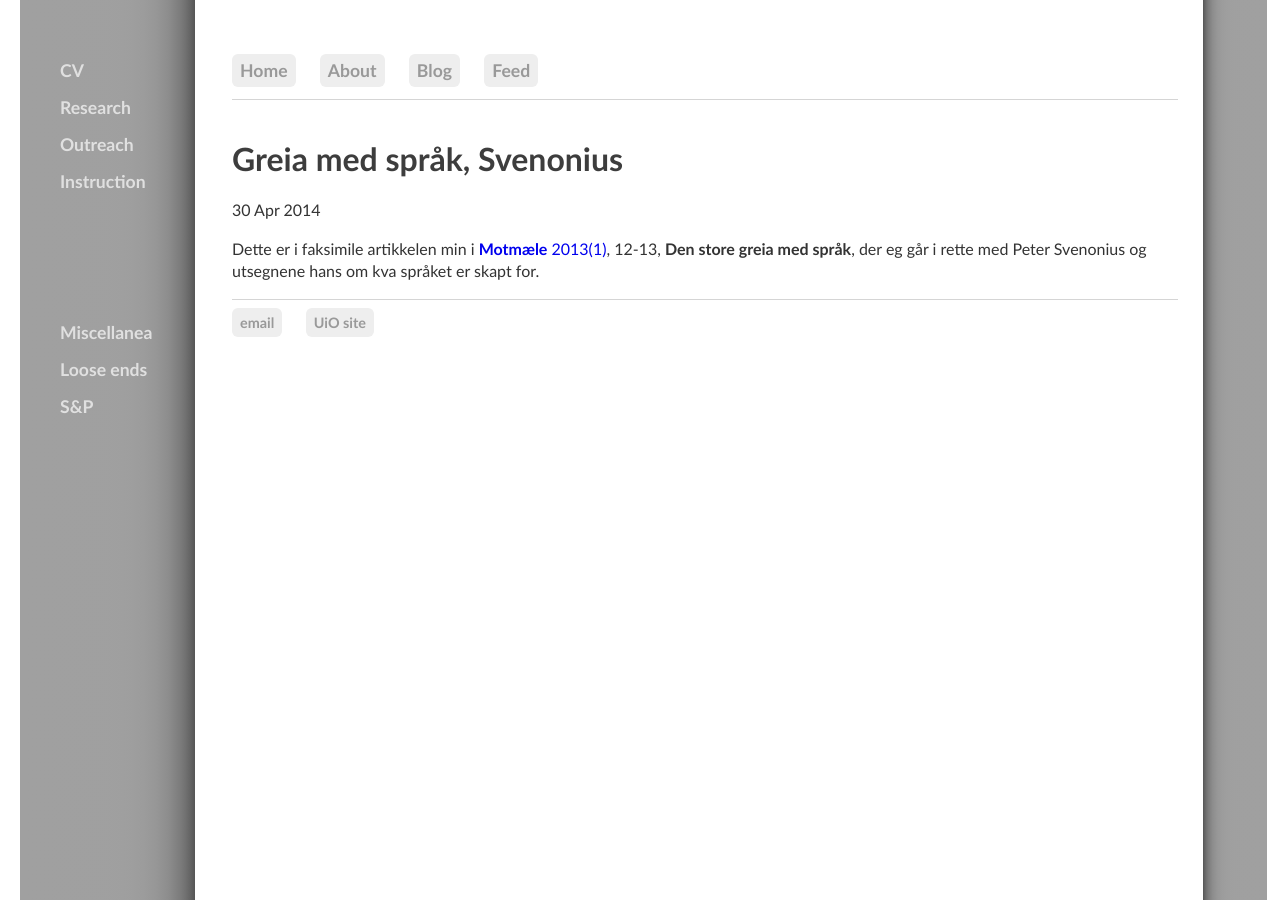
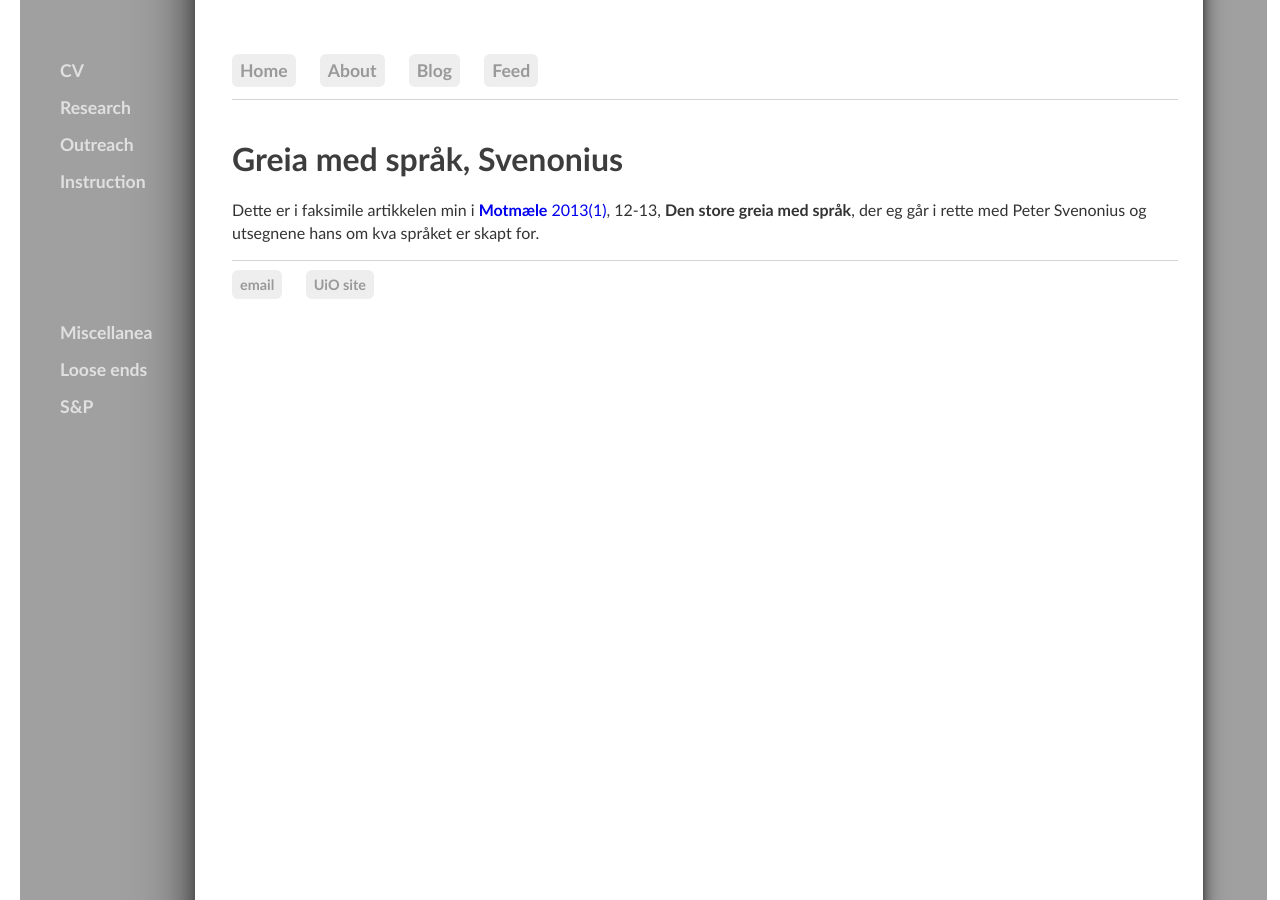
Before and after one commit to kjelljs/kjelljs.github.io, a Jekyll site: the page built from dissemination/svenon.html, in a window 1280 px wide. Built offline with Jekyll 4.4.1, drawn with Linux system fonts in a browser that asks for light colours.

Commit message:
Update svenon.html

```diff
--- a/dissemination/svenon.html
+++ b/dissemination/svenon.html
@@ -1,7 +1,7 @@
 ---
 layout: post
 title: "Greia med språk, Svenonius"
-date: 2014-04-30
+
 ---
 <style>
 figure {
@@ -13,5 +13,5 @@ figure {
     margin: auto;
 }
 </style>
-
-<p>Dette er i faksimile artikkelen min i <a href="/pdf/svenonius.pdf"><b>Motmæle</b> 2013(1)</a>, 12-13, <b>Den store greia med språk</b>, der eg går i rette med Peter Svenonius og utsegnene hans om kva språket er skapt for.
+<div style="ingress">
+<p>Dette er i faksimile artikkelen min i <a href="/pdf/svenonius.pdf"><b>Motmæle</b> 2013(1)</a>, 12-13, <b>Den store greia med språk</b>, der eg går i rette med Peter Svenonius og utsegnene hans om kva språket er skapt for.</p></div>
```
